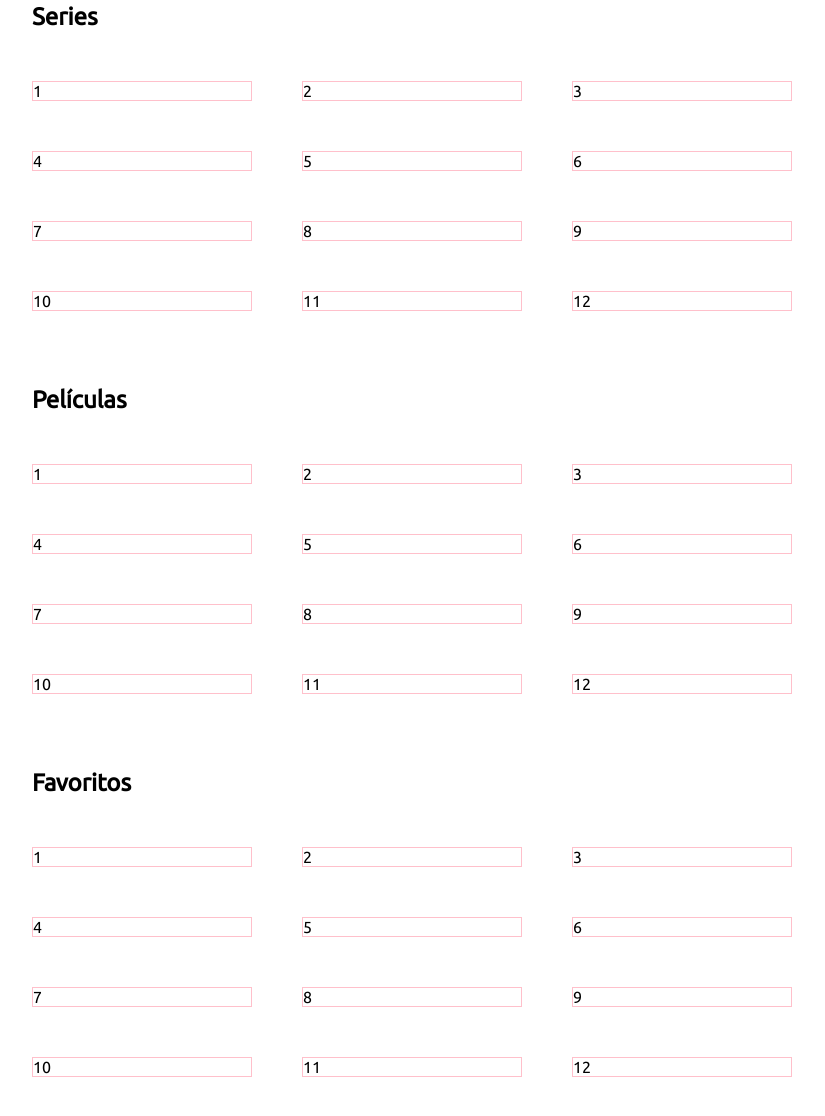
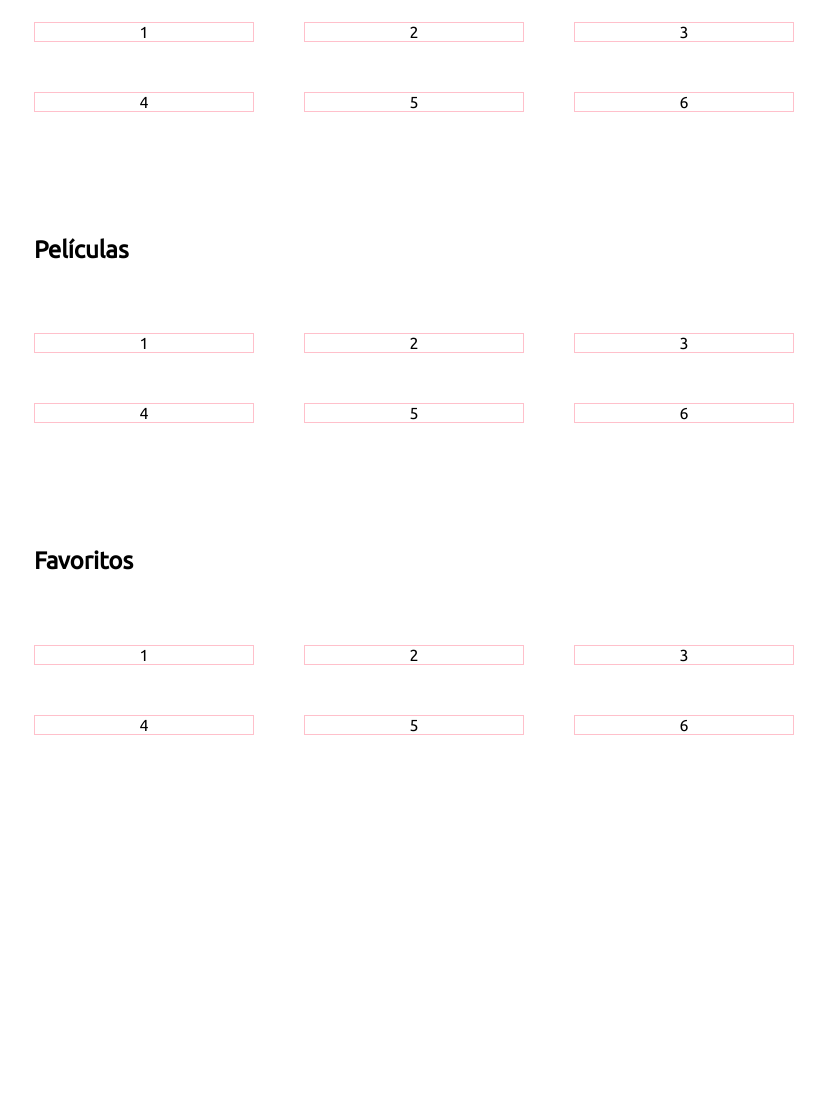
Before and after one commit to magallanesDev/BootCampWeb-M01-Intro-HTML5-CSS3-Practice-, a plain HTML site: page Netfake/main.html in a window 1280 px wide. Shown: the part 844-1960 px from the top of the page, without its empty margins (8-833 px from the left). Drawn offline with Linux system fonts and the light colour scheme.

Commit message:
Correcciones en márgenes y organización de código

```diff
--- a/Netfake/css/navbar.css
+++ b/Netfake/css/navbar.css
@@ -108,6 +108,7 @@
   .navbar-list {
     display: flex;
     flex-direction: row;
+    justify-content: left;
     width: 0;
     left: 200px;
     top: 5px;
--- a/Netfake/css/section.css
+++ b/Netfake/css/section.css
@@ -1,35 +1,60 @@
+section {
+    padding: 2rem 2rem;
+  }
+
 .peli {
     border: solid 1px pink;
     display: flex;
+    justify-content: center;
+    align-items: center;
   }
 
-
 .container {
-    margin-top: 50px;
+    margin-top: 40px;
     margin-left: 0px;
     margin-right: 40px;
     max-width: 760px;
     display: grid;
     gap: 50px;
     grid-template-areas:
+      "title  title  title"
       "peli1  peli2  peli3"
-      "peli4  peli5  peli6"
-      "peli7  peli8  peli9"
-      "peli10  peli11  peli12";
+      "peli4  peli5  peli6";
   }
 
-  .novedades {
-    margin-top: 100px;
-    margin-left: 40px;
+  .novedades, .series, .peliculas {
+    margin-left: 10px;
   }
 
   .favoritos {
-    margin-top: 75px;
-    margin-left: 40px;
-    margin-bottom: 335px;
+    margin-left: 10px;
+    margin-bottom: 500px;
   }
 
-  .series, .peliculas {
-    margin-top: 75px;
-    margin-left: 40px;
+  .title {
+    grid-area: title;
   }
+
+  .peli1 {
+    grid-area: peli1;
+  }
+
+  .peli2 {
+    grid-area: peli2;
+  }
+
+  .peli3 {
+    grid-area: peli3;
+  }
+
+  .peli4 {
+    grid-area: peli4;
+  }
+
+  .peli5 {
+    grid-area: peli5;
+  }
+
+  .peli6 {
+    grid-area: peli6;
+  }
--- a/Netfake/main.html
+++ b/Netfake/main.html
@@ -9,17 +9,15 @@
   <link rel="stylesheet" href="./css/global.css">
   <link rel="stylesheet" href="./css/navbar.css">
   <link rel="stylesheet" href="./css/section.css">
-
+</head>
 <body>
+  <header>
     <nav class="navbar">
       <input type="checkbox" id="burger-checkbox">
       <label for="burger-checkbox" class="burger-label"></label>
-
       <span class="logo">
         <img src="./img/logo-netfake-transparente.png" alt="logo de Netfake" width="150px">
       </span>
-
-
       <ul class="navbar-list">
         <li class="navbar-item"><a href="#novedades">Novedades</a></li>
         <li class="navbar-item"><a href="#series">Series</a></li>
@@ -31,81 +29,50 @@
         <li class="navbar-item"><a href="./index.html" target="_blank">Cerrar&nbsp;sesión</a></li>
       </ul>
     </nav>
-
-    <header>
+  </header>
   <section class="novedades" id="novedades">
-          <h1>Novedades</h1>
     <div class="container">
+      <h1 class="title">Novedades</h1>
       <div class="peli peli1"><img src="./img/peli1.jpg" height="200px" alt="Uno de los nuestros"></div>
       <div class="peli peli2"><img src="./img/peli2.jpg" height="200px" alt="Pulp Fiction"></div>
       <div class="peli peli3"><img src="./img/peli3.jpg" height="200px" alt="Trainspotting"></div>
       <div class="peli peli4"><img src="./img/truman.jpeg" height="200px" alt="El show de Truman"></div>
       <div class="peli peli5"><img src="./img/apocalypse.jpeg" height="200px" alt="Apocalypse Now"></div>
       <div class="peli peli6"><img src="./img/aterriza.jpeg" height="200px" alt="Aterriza como puedas"></div>
-            <div class="peli peli7">7</div>
-            <div class="peli peli8">8</div>
-            <div class="peli peli9">9</div>
-            <div class="peli peli10">10</div>
-            <div class="peli peli11">11</div>
-            <div class="peli peli12">12</div>
     </div>
   </section>
-
   <section class="series" id="series">
-          <h1>Series</h1>
     <div class="container">
+      <h1 class="title">Series</h1>
       <div class="peli peli1">1</div>
       <div class="peli peli2">2</div>
       <div class="peli peli3">3</div>
       <div class="peli peli4">4</div>
       <div class="peli peli5">5</div>
       <div class="peli peli6">6</div>
-            <div class="peli peli7">7</div>
-            <div class="peli peli8">8</div>
-            <div class="peli peli9">9</div>
-            <div class="peli peli10">10</div>
-            <div class="peli peli11">11</div>
-            <div class="peli peli12">12</div>
     </div>
   </section>
-
   <section class="peliculas" id="peliculas">
-          <h1>Películas</h1>
     <div class="container">
+      <h1 class="title">Películas</h1>
       <div class="peli peli1">1</div>
       <div class="peli peli2">2</div>
       <div class="peli peli3">3</div>
       <div class="peli peli4">4</div>
       <div class="peli peli5">5</div>
       <div class="peli peli6">6</div>
-            <div class="peli peli7">7</div>
-            <div class="peli peli8">8</div>
-            <div class="peli peli9">9</div>
-            <div class="peli peli10">10</div>
-            <div class="peli peli11">11</div>
-            <div class="peli peli12">12</div>
     </div>
   </section>
-
   <section class="favoritos" id="favoritos">
-          <h1>Favoritos</h1>
     <div class="container">
+      <h1 class="title">Favoritos</h1>
       <div class="peli peli1">1</div>
       <div class="peli peli2">2</div>
       <div class="peli peli3">3</div>
       <div class="peli peli4">4</div>
       <div class="peli peli5">5</div>
       <div class="peli peli6">6</div>
-            <div class="peli peli7">7</div>
-            <div class="peli peli8">8</div>
-            <div class="peli peli9">9</div>
-            <div class="peli peli10">10</div>
-            <div class="peli peli11">11</div>
-            <div class="peli peli12">12</div>
     </div>
   </section>
-
-    </header>
-
 </body>
 </html>
```
Lines whose indentation alone changed are shown as unchanged.
